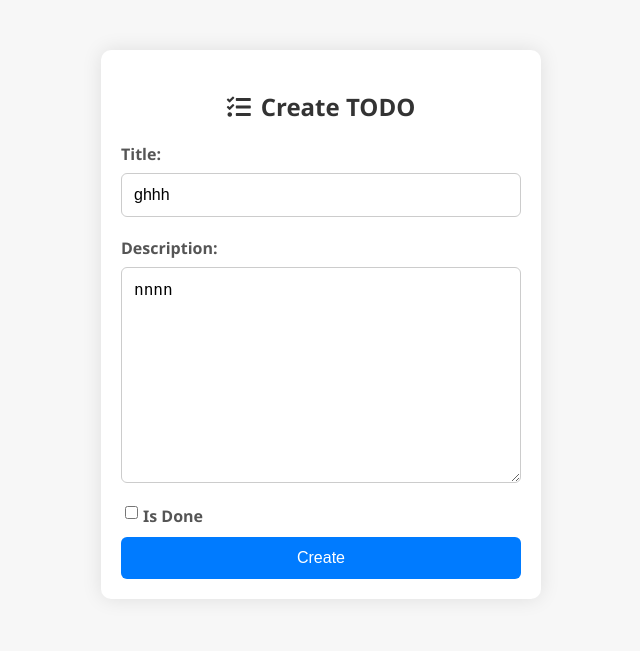
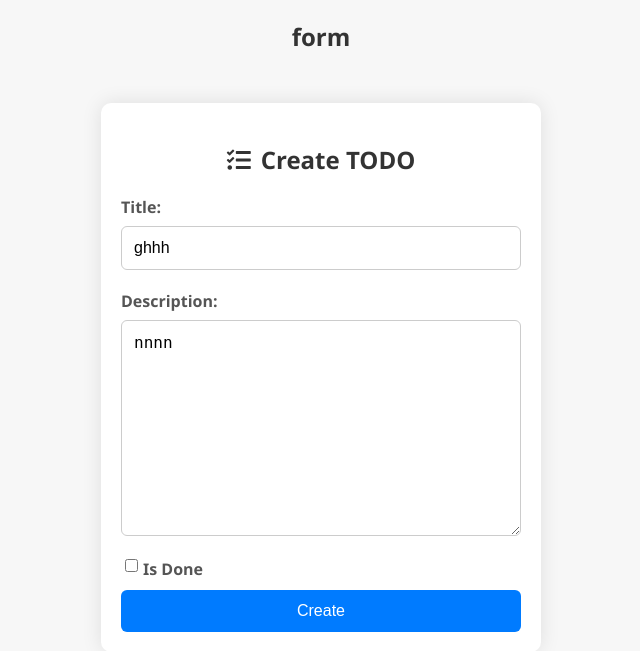
Before and after one commit to rositneupane/todo-app, a Django app: page /update/2/ in a window 1280 px wide. Shown: the top 651 px of the page, without its empty margins (319-959 px from the left). Run offline with Django 5.2, Linux system fonts and the light colour scheme; data comes from the database, SQL or seed files in the repository.

Commit message:
h2 tag haley

```diff
--- a/templates/create.html
+++ b/templates/create.html
@@ -66,6 +66,7 @@
     </style>
 </head>
 <body>
+<h2>form</h2>
     <div class="container">
         <h2><i class="fas fa-tasks"></i>Create TODO</h2>
         <form method="POST">
```
